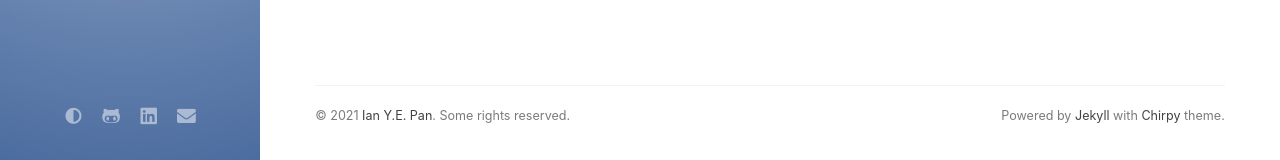
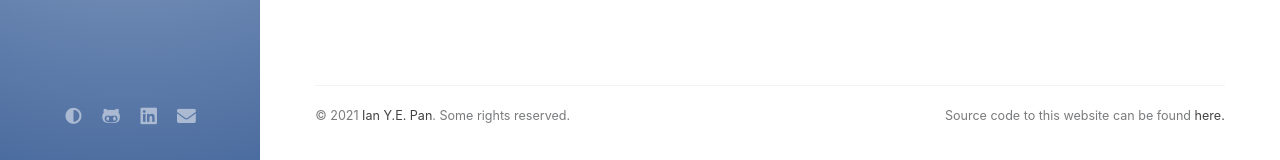
Before and after one commit to ianyepan/ianyepan.github.io, a Jekyll site: the page built from _tabs/tags.md, in a window 1280 px wide. Shown: the part 737-897 px from the top of the page. Built offline with Jekyll 4.4.1, drawn with Linux system fonts in a browser that asks for light colours; nearby versions of some CDN libraries; comment, search, counter and statistics services are not loaded.

Commit message:
Update footer: link to source code repo

```diff
--- a/_includes/footer.html
+++ b/_includes/footer.html
@@ -17,12 +17,13 @@
 
     <div class="footer-right">
       <p class="mb-0">
-        Powered by
-        <a href="https://jekyllrb.com" target="_blank" rel="noopener">Jekyll</a>
-        with
-        <a href="https://github.com/cotes2020/jekyll-theme-chirpy"
-          target="_blank" rel="noopener">Chirpy</a>
-        theme.
+        <!-- Powered by -->
+        <!-- <a href="https://jekyllrb.com" target="_blank" rel="noopener">Jekyll</a> -->
+        <!-- with -->
+        <!-- <a href="https://github.com/cotes2020/jekyll-theme-chirpy" -->
+        <!--   target="_blank" rel="noopener">Chirpy</a> -->
+        <!-- theme. -->
+        Source code to this website can be found <a href="https://github.com/ianpan870102/ianpan870102.github.io">here.</a>
       </p>
     </div>
 
```
